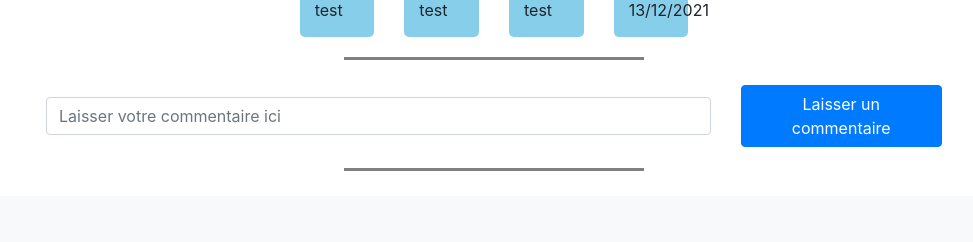
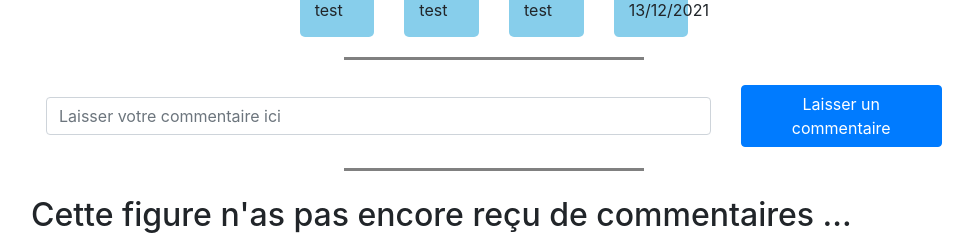
Before and after one commit to laurent-66/site_communautaire_snowtricks, a Symfony app: template templates/core/figures/trick.html.twig in a window 1280 px wide. Shown: the part 1235-1477 px from the top of the page, without its empty margins (146-1119 px from the left). Before the commit the page ends 1406 px from the top, so only its background shows below. Run offline with Twig, Linux system fonts and the light colour scheme; the template is opened without the code that fills it, so the values that code supplies are empty; grey boxes labelled with a size stand in for pictures from a placeholder-image service; some libraries are stand-ins or nearby versions.

Commit message:
21-12-14 in progress

```diff
--- a/src/DataFixtures/FigureFixture.php
+++ b/src/DataFixtures/FigureFixture.php
@@ -3,6 +3,7 @@ namespace App\DataFixtures;
 
 use Faker\Factory;
 use App\Entity\Figure;
+use App\Entity\Comment;
 use App\DataFixtures\UserFixture;
 use Doctrine\Persistence\ObjectManager;
 use App\DataFixtures\FigureGroupFixture;
@@ -48,6 +49,7 @@ class FigureFixture extends Fixture implements DependentFixtureInterface
             $figure->setFigureGroup($figureGroup);
 
             $manager->persist($figure);
+
         }
 
         $manager->flush();
--- a/templates/core/figures/__card_figure.html.twig
+++ b/templates/core/figures/__card_figure.html.twig
@@ -1,6 +1,6 @@
 <div class="col-sm-12 col-md-12 col-lg-3">
 	<div class="card bg-light border mb-3 rounded-3">
-	<a href="{{ path('trickEditPage', {'slug': figure.slug} )}}" class="px-0 py-0">
+	<a href="{{ path('trickViewPage', {'slug': figure.slug} )}}" class="px-0 py-0">
 		<img src="{{figure.coverImage}}" alt="Image de la figure" style="height: 200px; width:100%; display: block;">
 	</a>
 		<div class="card-body">
--- /dev/null
+++ b/templates/core/figures/__comments.html.twig
@@ -0,0 +1,11 @@
+{% if comments|length > 0 %}
+<h2 class="mb-3">Commentaires des snowboarders</h2>
+    {% for comment in comments %}
+        <div class="bg-light rounded mb-3 py-3 px-3">
+            <strong>{{ comment.author.pseudo }}</strong> a dit :
+            <blockquote> {{comment.content}}</blockquote>
+        </div>
+    {% endfor %}
+{% else %}
+    <h2> Cette figure n'as pas encore reçu de commentaires ...</h2>
+{% endif %}
--- a/templates/core/figures/trick.html.twig
+++ b/templates/core/figures/trick.html.twig
@@ -79,8 +79,9 @@
                 </div>
             </form>
             <div class="separator"></div>
-
-
+            <div class="row" id="container-figures">
+			    {% include "core/figures/__comments.html.twig" with {'comments': comments} %}
+		    </div>
         </div>
     </div>
 {% endblock %}
```
Also changed, not shown: src/Controller/FigureController.php (+8 -6 lines), src/Repository/CommentRepository.php (+18 -0 lines).
